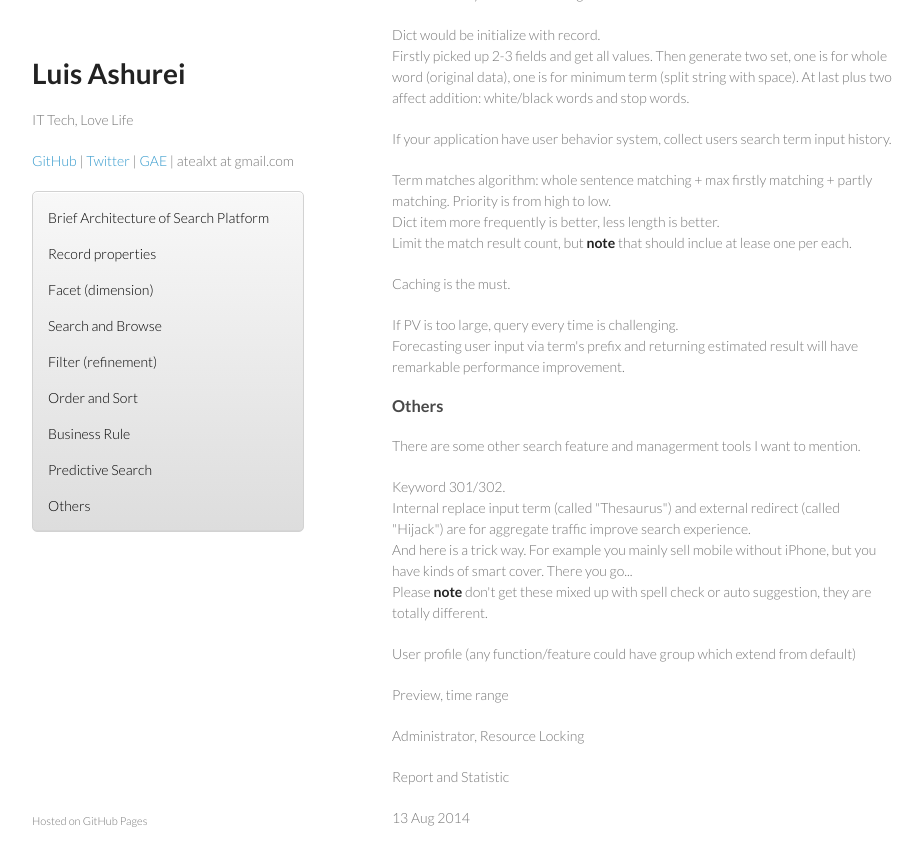
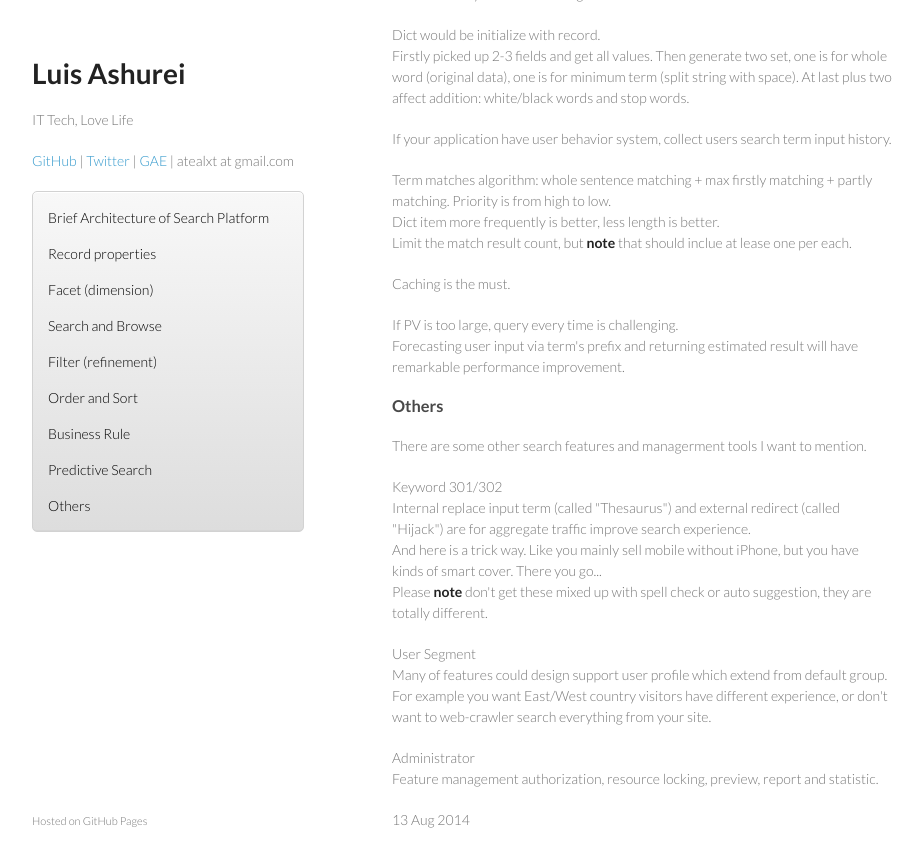
Before and after one commit to atealxt/atealxt.github.io, a Jekyll site: the page built from _posts/2014-08-13-brief-architecture-of-search-platform.html, in a window 1280 px wide and 900 px high, scrolled down 2123 px. Shown: the top 867 px of the window, without its empty margins (178-1101 px from the left). Built offline with Jekyll 4.4.1, drawn with Linux system fonts in a browser that asks for light colours; comment, search, counter and statistics services are not loaded.

Commit message:
Update 2014-08-13-brief-architecture-of-search-platform.html

```diff
--- a/_posts/2014-08-13-brief-architecture-of-search-platform.html
+++ b/_posts/2014-08-13-brief-architecture-of-search-platform.html
@@ -210,30 +210,25 @@ Others
 </h3>
 
 <p>
-There are some other search feature and managerment tools I want to mention.
+There are some other search features and managerment tools I want to mention.
 </p>
 
 <p>
-Keyword 301/302. <br>
+Keyword 301/302<br>
 Internal replace input term (called "Thesaurus") and external redirect (called "Hijack") are for aggregate traffic improve search experience.
 <br>
 And here is a trick way.
-For example you mainly sell mobile without iPhone, but you have kinds of smart cover. There you go...<br>
+Like you mainly sell mobile without iPhone, but you have kinds of smart cover. There you go...<br>
 Please <strong>note</strong> don't get these mixed up with spell check or auto suggestion, they are totally different.
 </p>
 
 <p>
-User profile (any function/feature could have group which extend from default)
+User Segment<br>
+Many of features could design support user profile which extend from default group.
+For example you want East/West country visitors have different experience, or don't want to web-crawler search everything from your site.
 </p>
 
 <p>
-Preview, time range
+Administrator<br>
+Feature management authorization, resource locking, preview, report and statistic.
 </p>
-
-<p>
-Administrator, Resource Locking
-</p>
-
-<p>
-Report and Statistic
-</p>
```
